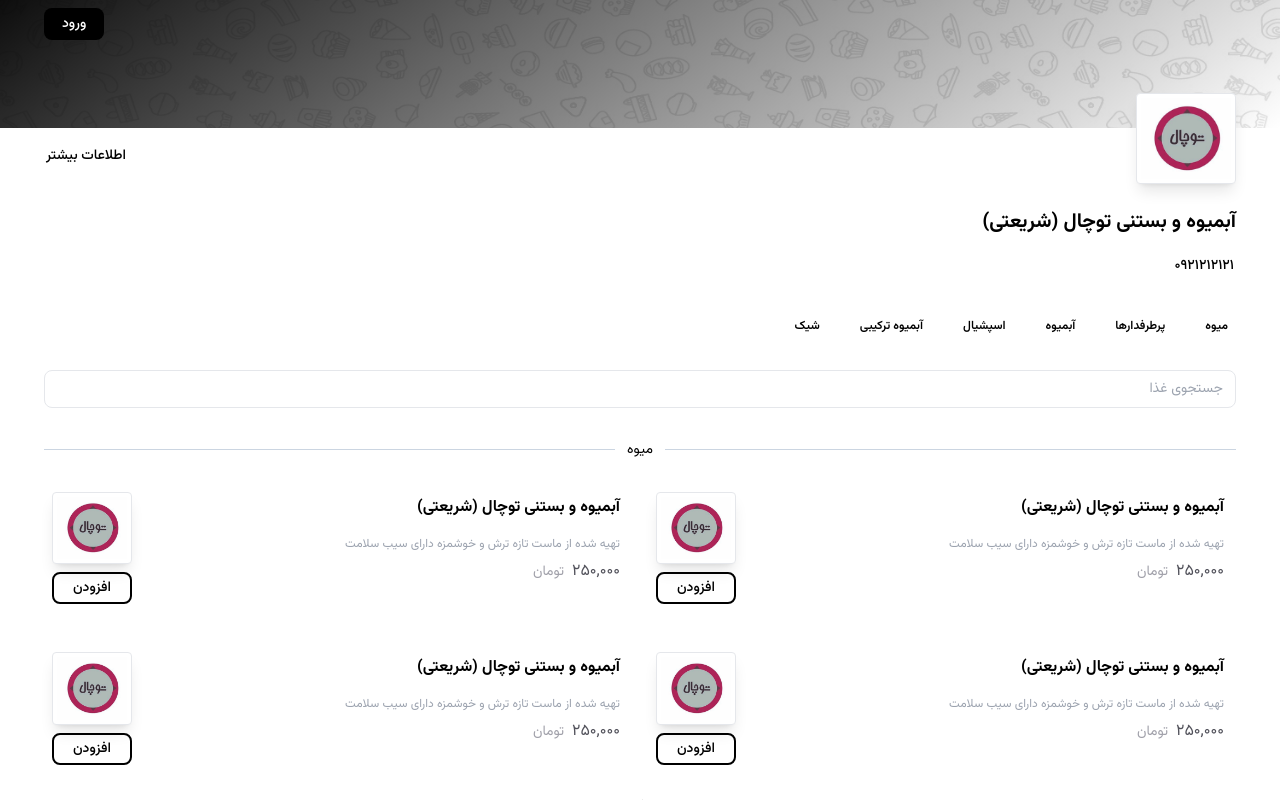
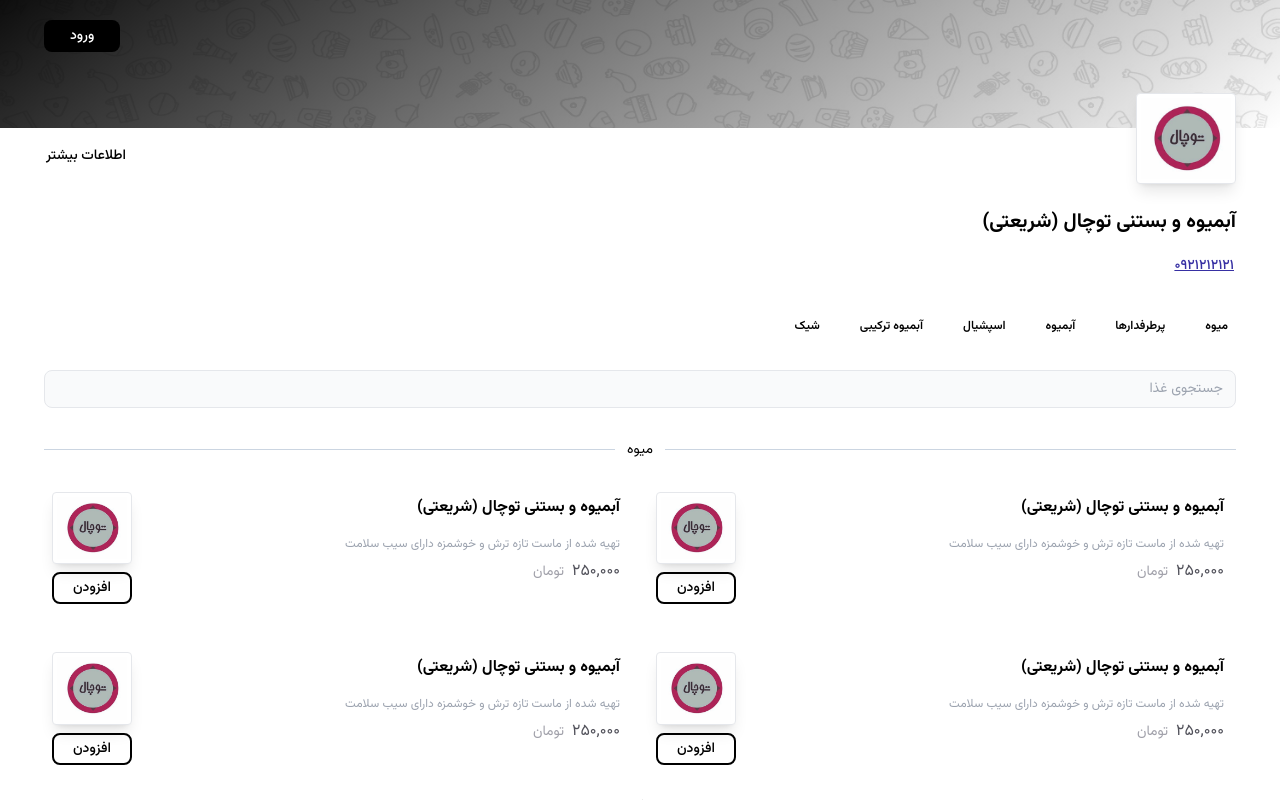
Before and after one commit to sinashahoveisi/dmnu, a Next.js app: page / in a window 1280 px wide. Built offline with nearby package versions, Linux system fonts and the light colour scheme.

Commit message:
fix: :bug: fix bug in scrollSpy

```diff
--- a/src/app/page.tsx
+++ b/src/app/page.tsx
@@ -5,7 +5,6 @@ import Button from 'components/button/Button';
 import ProductCard from 'components/card/ProductCard';
 import times from 'lodash/times';
 import ScrollSpy from 'components/scroll/ScrollSpy';
-import clsx from 'clsx';
 
 const categories = ['میوه', 'پر‌طرفدارها', 'آبمیوه', 'اسپشیال', 'آبمیوه ترکیبی', 'شیک'];
 
@@ -14,8 +13,8 @@ function Home() {
     <main>
       <header>
         <div className="header">
-          <div className="container relative flex justify-end">
-            <Button title="ورود" />
+          <div className="container relative flex justify-end pt-3">
+            <Button title="ورود" className="px-6" />
           </div>
         </div>
       </header>
@@ -31,7 +30,12 @@ function Home() {
           <LinkButton title="اطلاعات بیشتر" variant="ghost" href="/" />
         </div>
         <h1 className="text-xl">آبمیوه و بستنی توچال (شریعتی)</h1>
-        <LinkButton title="0921212121" variant="ghost" className="font-light text-indigo-800" href="tel:0921212121" />
+        <LinkButton
+          title="0921212121"
+          variant="ghost"
+          className="font-light !text-indigo-800 underline"
+          href="tel:0921212121"
+        />
       </div>
       <div className="container sticky top-0 bg-white py-4">
         <div className="flex flex-col space-y-6">
--- a/src/components/input/Input.tsx
+++ b/src/components/input/Input.tsx
@@ -86,7 +86,7 @@ const TextInput: ForwardRefRenderFunction<refProps, Props> = (
           value={value}
           defaultValue={defaultValue}
           className={cn(
-            'text-sm w-full rounded-lg border p-3 py-2 text-right',
+            'text-sm w-full rounded-lg border p-3 py-2 text-right bg-gray-50',
             {'pl-12': leftElement},
             {'pr-12': rightElement},
             {'cursor-not-allowed bg-gray-200': disabled},
--- a/src/components/scroll/ScrollSpy.tsx
+++ b/src/components/scroll/ScrollSpy.tsx
@@ -38,14 +38,10 @@ const ScrollSpy: FC<props> = ({sections}) => {
   return (
     <ul className="w-full flex flex-row items-center space-x-6 space-x-reverse">
       {sections?.map((category) => (
-        // eslint-disable-next-line jsx-a11y/no-noninteractive-element-interactions
         <li
           key={category}
-          onClick={() => {
-            scrollTo('#categories', `#${category}`);
-          }}
-          className={clsx('text-xs font-semibold p-2 rounded cursor-pointer', {
-            'bg-black text-white': activeSection === category
+          className={clsx('text-xs font-semibold p-2 rounded cursor-pointer hover:bg-gray-100', {
+            '!bg-black text-white': activeSection === category
           })}>
           <a
             href={`#${category}`}
```
